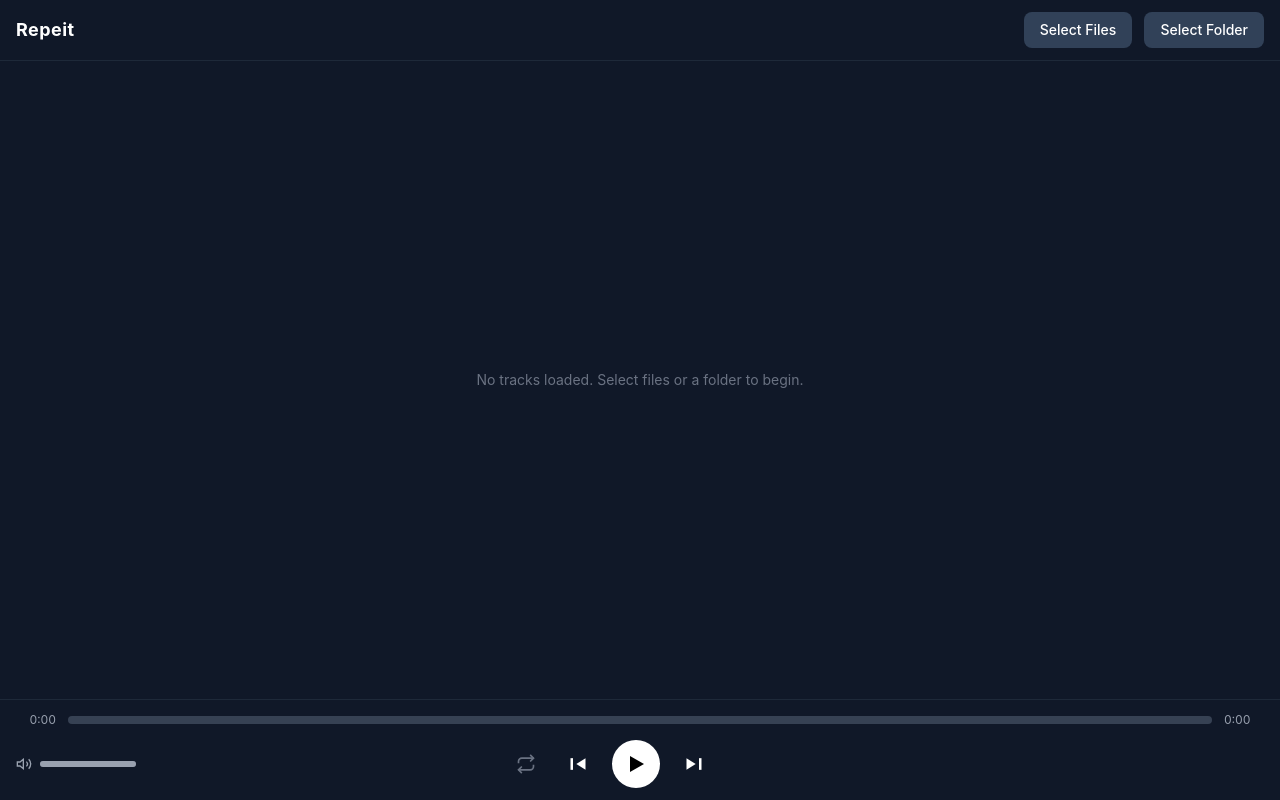
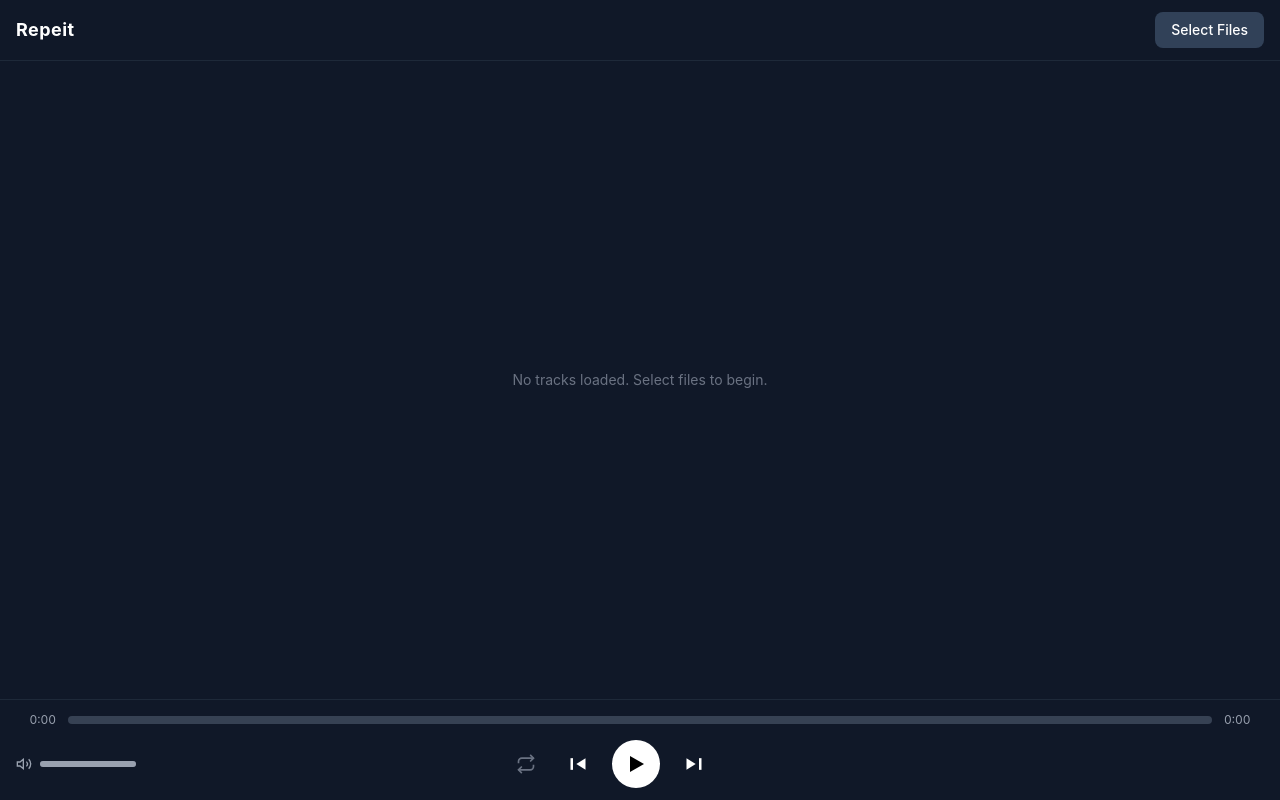
Before and after one commit to anfilat/repeit, a React (Vite) app: page / in a window 1280 px wide. Built offline with nearby package versions, Linux system fonts and the light colour scheme.

Commit message:
delete the select folder functionality

```diff
--- a/src/audio/FileService.ts
+++ b/src/audio/FileService.ts
@@ -23,19 +23,6 @@ export class FileService {
     return false;
   }
 
-  async scanDirectory(dirHandle: FileSystemDirectoryHandle): Promise<FileSystemFileHandle[]> {
-    const audioHandles: FileSystemFileHandle[] = [];
-    for await (const entry of dirHandle.values()) {
-      if (entry.kind === 'file') {
-        const fileHandle = entry as FileSystemFileHandle;
-        if (AUDIO_EXTENSIONS.some(ext => fileHandle.name.toLowerCase().endsWith(ext))) {
-          audioHandles.push(fileHandle);
-        }
-      }
-    }
-    return audioHandles;
-  }
-
   async decodeAudioFile(handle: FileSystemFileHandle, audioContext: AudioContext): Promise<AudioBuffer> {
     const file = await handle.getFile();
     const arrayBuffer = await file.arrayBuffer();
--- a/src/components/App.tsx
+++ b/src/components/App.tsx
@@ -130,13 +130,6 @@ export function App() {
     [playlist]
   );
 
-  const handleAddFolder = useCallback(
-    (dirHandle: FileSystemDirectoryHandle) => {
-      playlist.addFolder(dirHandle);
-    },
-    [playlist]
-  );
-
   const handleRemoveTrack = useCallback(
     (trackId: string) => {
       const wasPlaying = playlist.state.tracks[playlist.state.currentIndex]?.id === trackId;
@@ -164,7 +157,7 @@ export function App() {
       {/* Header */}
       <header className="flex items-center justify-between px-4 py-3 border-b border-gray-800">
         <h1 className="text-lg font-bold tracking-wide">Repeit</h1>
-        <FilePicker onFiles={handleAddFiles} onFolder={handleAddFolder} />
+        <FilePicker onFiles={handleAddFiles} />
       </header>
 
       {/* Restore access banner */}
--- a/src/components/FilePicker.tsx
+++ b/src/components/FilePicker.tsx
@@ -2,10 +2,9 @@ import { useCallback } from 'react';
 
 interface FilePickerProps {
   onFiles: (handles: FileSystemFileHandle[]) => void;
-  onFolder: (dirHandle: FileSystemDirectoryHandle) => void;
 }
 
-export function FilePicker({ onFiles, onFolder }: FilePickerProps) {
+export function FilePicker({ onFiles }: FilePickerProps) {
   const handleSelectFiles = useCallback(async () => {
     try {
       const handles = await window.showOpenFilePicker({
@@ -18,29 +17,12 @@ export function FilePicker({ onFiles, onFolder }: FilePickerProps) {
     }
   }, [onFiles]);
 
-  const handleSelectFolder = useCallback(async () => {
-    try {
-      const dirHandle = await window.showDirectoryPicker();
-      onFolder(dirHandle);
-    } catch {
-      // user cancelled
-    }
-  }, [onFolder]);
-
   return (
-    <div className="flex gap-3">
     <button
       onClick={handleSelectFiles}
       className="px-4 py-2 bg-slate-700 hover:bg-slate-600 text-white rounded-lg text-sm font-medium transition-colors cursor-pointer"
     >
       Select Files
     </button>
-      <button
-        onClick={handleSelectFolder}
-        className="px-4 py-2 bg-slate-700 hover:bg-slate-600 text-white rounded-lg text-sm font-medium transition-colors cursor-pointer"
-      >
-        Select Folder
-      </button>
-    </div>
   );
 }
--- a/src/components/Playlist.tsx
+++ b/src/components/Playlist.tsx
@@ -29,7 +29,7 @@ export function Playlist({ tracks, currentIndex, onSelectTrack, onRemoveTrack, o
   if (tracks.length === 0) {
     return (
       <div className="flex-1 flex items-center justify-center text-gray-500 text-sm">
-        No tracks loaded. Select files or a folder to begin.
+        No tracks loaded. Select files to begin.
       </div>
     );
   }
--- a/src/hooks/useAudioPlayer.ts
+++ b/src/hooks/useAudioPlayer.ts
@@ -277,14 +277,6 @@ export function useAudioPlayer() {
     dispatch({ type: 'ADD_TRACKS', tracks: newTracks });
   }, []);
 
-  const addFolder = useCallback(
-    async (dirHandle: FileSystemDirectoryHandle) => {
-      const handles = await fileServiceRef.current.scanDirectory(dirHandle);
-      await addFiles(handles);
-    },
-    [addFiles]
-  );
-
   // -- Storage -----------------------------------------------------------------
 
   const savePlaylist = useCallback(async (playlistId: string) => {
@@ -383,7 +375,6 @@ export function useAudioPlayer() {
     next,
     prev,
     addFiles,
-    addFolder,
     savePlaylist,
     loadPlaylist,
 
--- a/src/hooks/usePlaylist.ts
+++ b/src/hooks/usePlaylist.ts
@@ -53,14 +53,6 @@ export function usePlaylist() {
       sync();
     },
     [sync]
-  );
-
-  const addFolder = useCallback(
-    async (dirHandle: FileSystemDirectoryHandle) => {
-      const handles = await fileServiceRef.current.scanDirectory(dirHandle);
-      await addFiles(handles);
-    },
-    [addFiles]
   );
 
   const removeTrack = useCallback(
@@ -168,7 +160,6 @@ export function usePlaylist() {
     state,
     currentTrack,
     addFiles,
-    addFolder,
     removeTrack,
     reorder,
     next,
--- a/src/types/file-system.d.ts
+++ b/src/types/file-system.d.ts
@@ -3,5 +3,4 @@ interface Window {
     multiple?: boolean;
     types?: Array<{ description?: string; accept: Record<string, string[]> }>;
   }): Promise<FileSystemFileHandle[]>;
-  showDirectoryPicker(): Promise<FileSystemDirectoryHandle>;
 }
```
Also changed, not shown: 1 other file (tests, documents, lock files or other folders). Lines whose indentation alone changed are shown as unchanged.
